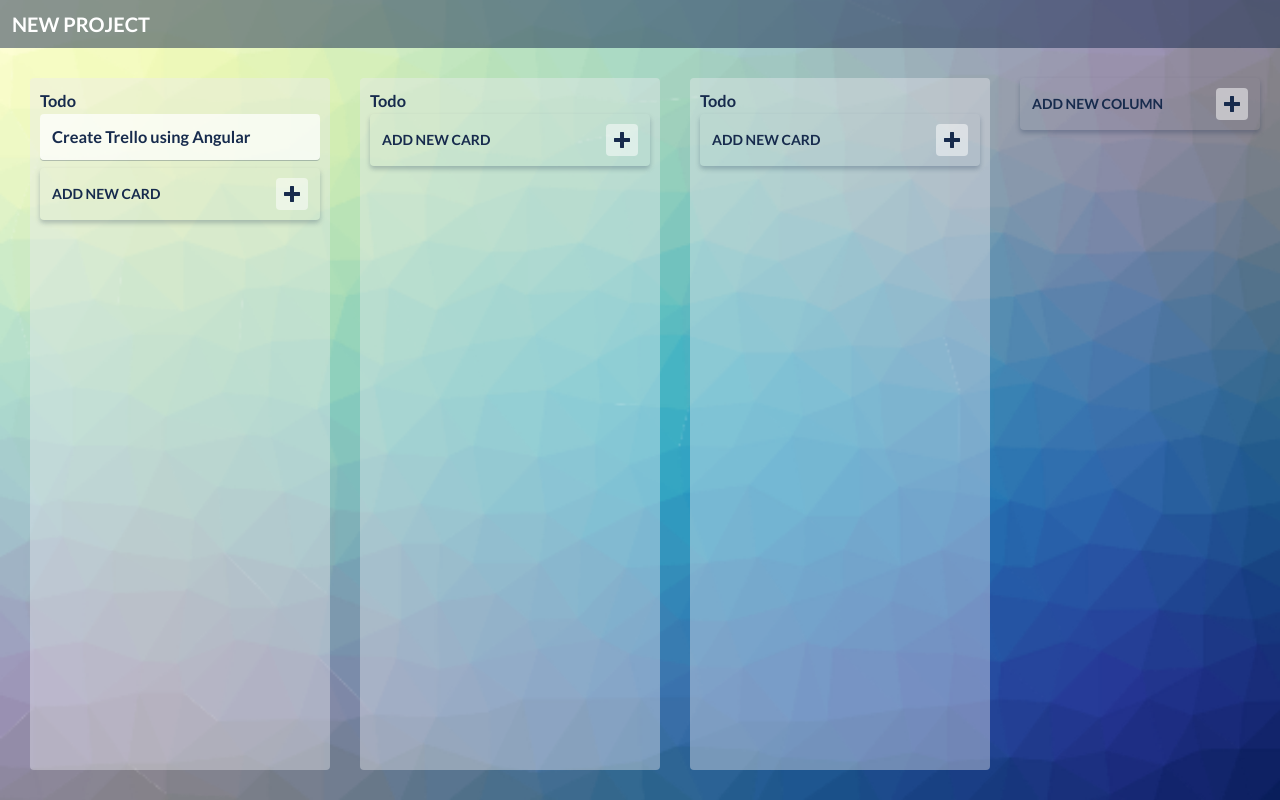
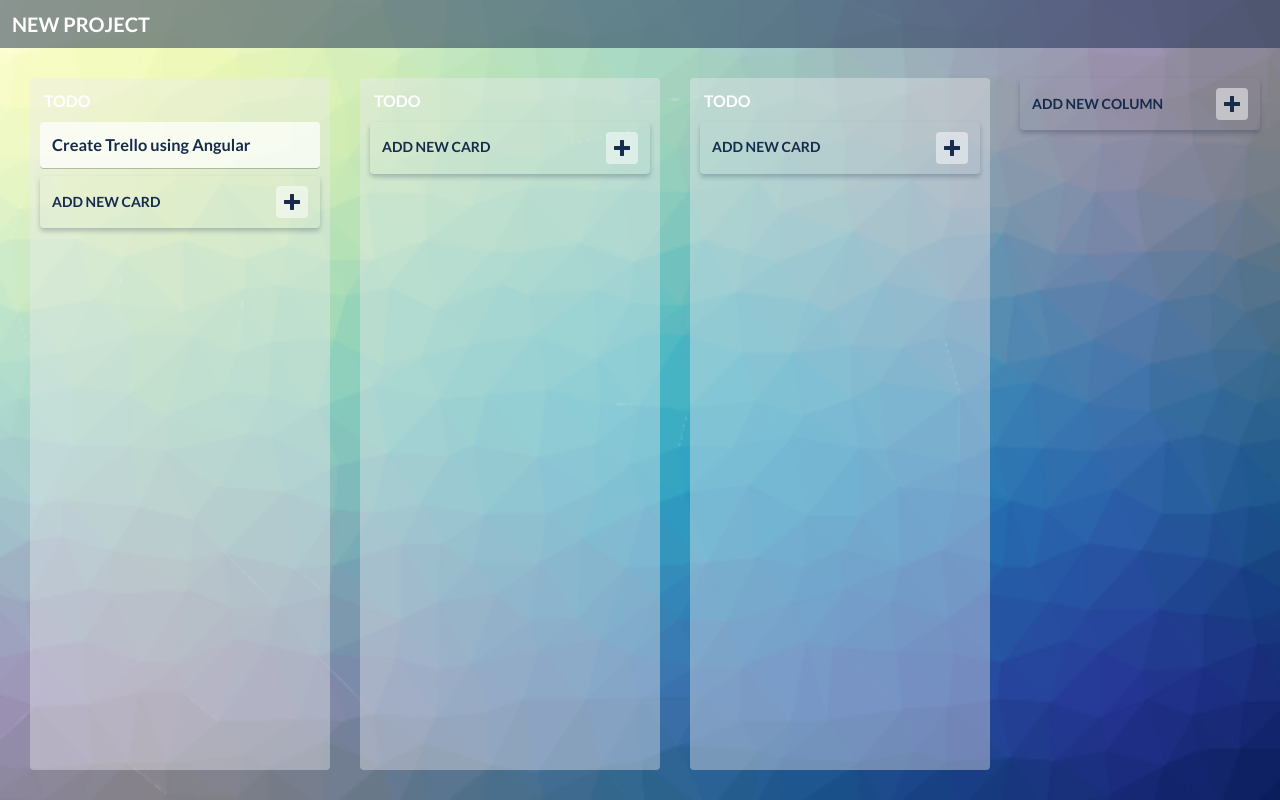
Before and after one commit to akshayr20/Angular-trello, an Angular app: page / in a window 1280 px wide. Built offline with nearby package versions, Linux system fonts and the light colour scheme.

Commit message:
feat: created feature modules

```diff
--- a/src/app/components/without-drag-cdk/column/column.component.html
+++ b/src/app/components/without-drag-cdk/column/column.component.html
@@ -12,7 +12,7 @@
   (dragover)="dragover($event)"
   (dragend)="dragEnd()"
 >
-  <h3 class="column--title">{{ column.name }}</h3>
+  <h2 class="heading heading__secondary sm-margin-bottom">{{ column.name }}</h2>
   <!-- TODO: CREATE directives for drag actions -->
   <div
     draggable="true"
```
